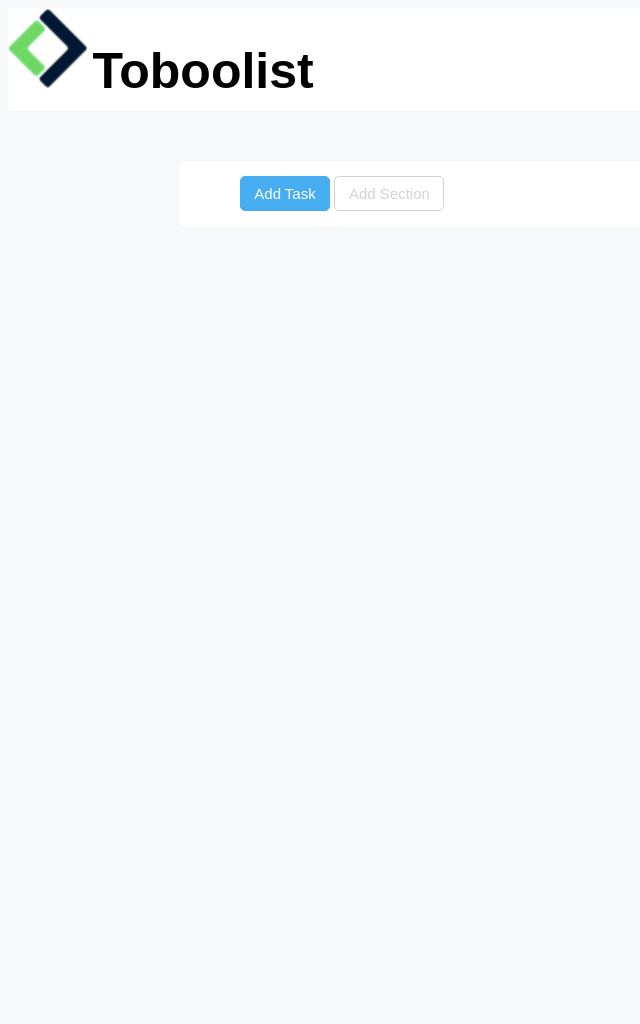
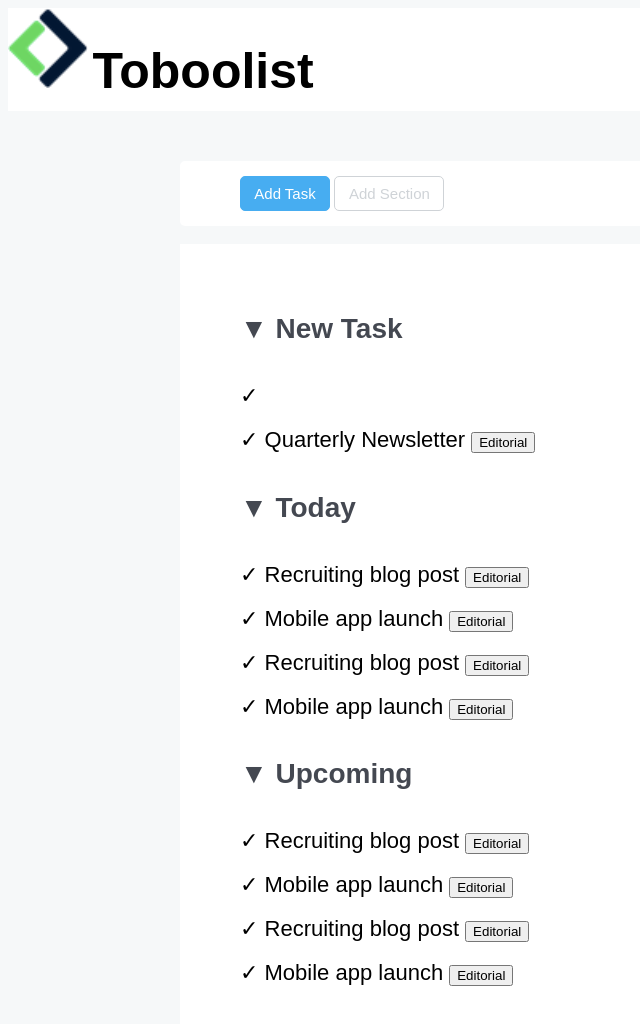
Before and after one commit to valeriobilli/html-css-toboolist, a plain HTML site: page index.html in a window 1280 px wide. Shown: the whole page, without its empty margins (0-640 px from the left). Before the commit the page ends 800 px from the top, so only its background shows below. Drawn offline with Linux system fonts and the light colour scheme.

Commit message:
feat(main): add text

```diff
--- a/css/style.css
+++ b/css/style.css
@@ -6,6 +6,7 @@ body {
 
 header {
     background-color: white;
+    margin-bottom: 50px;
 }
 
 #logo {
@@ -22,7 +23,7 @@ h1 {
 
 .buttons {
     max-width: 800px;
-    margin: 50px auto;
+    margin: 0px auto;
     padding: 15px 60px;
     background-color: white;
     border-radius: 5px;
@@ -47,3 +48,22 @@ h1 {
     border-radius: 5px;
     font-size: 15px;
 }
+
+.container {
+    max-width: 800px;
+    margin: 0 auto;
+    background: white;
+    padding: 40px 60px;
+}
+
+h2 {
+    font-size: 28px;
+    color: rgba(68,72,81,255);
+}
+
+section {
+    line-height: 2em;
+    font-size: 22px;
+}
+
+.done
--- a/index.html
+++ b/index.html
@@ -19,6 +19,36 @@
             <button id="addsection">Add Section</button>
         </div>
 
+        <br>
+
+        <div class="container">
+            <section>
+                <h2>&#9660 New Task</h2>
+                <div><div class="done">&#10003</div>&#10003 Quarterly Newsletter <button>Editorial</button></div>
+            </section>
+
+            <section>
+                <h2>&#9660 Today</h2>
+                <div>&#10003 Recruiting blog post <button>Editorial</button></div>
+                <div>&#10003 Mobile app launch <button>Editorial</button></div>
+                <div>&#10003 Recruiting blog post <button>Editorial</button></div>
+                <div>&#10003 Mobile app launch <button>Editorial</button></div>
+            </section>
+
+            <section>
+                <h2>&#9660 Upcoming</h2>
+                <div>&#10003 Recruiting blog post <button>Editorial</button></div>
+                <div>&#10003 Mobile app launch <button>Editorial</button></div>
+                <div>&#10003 Recruiting blog post <button>Editorial</button></div>
+                <div>&#10003 Mobile app launch <button>Editorial</button></div>
+
+            </section>
+
+
+
+
+        </div>
+
 
     </main>
 
```
